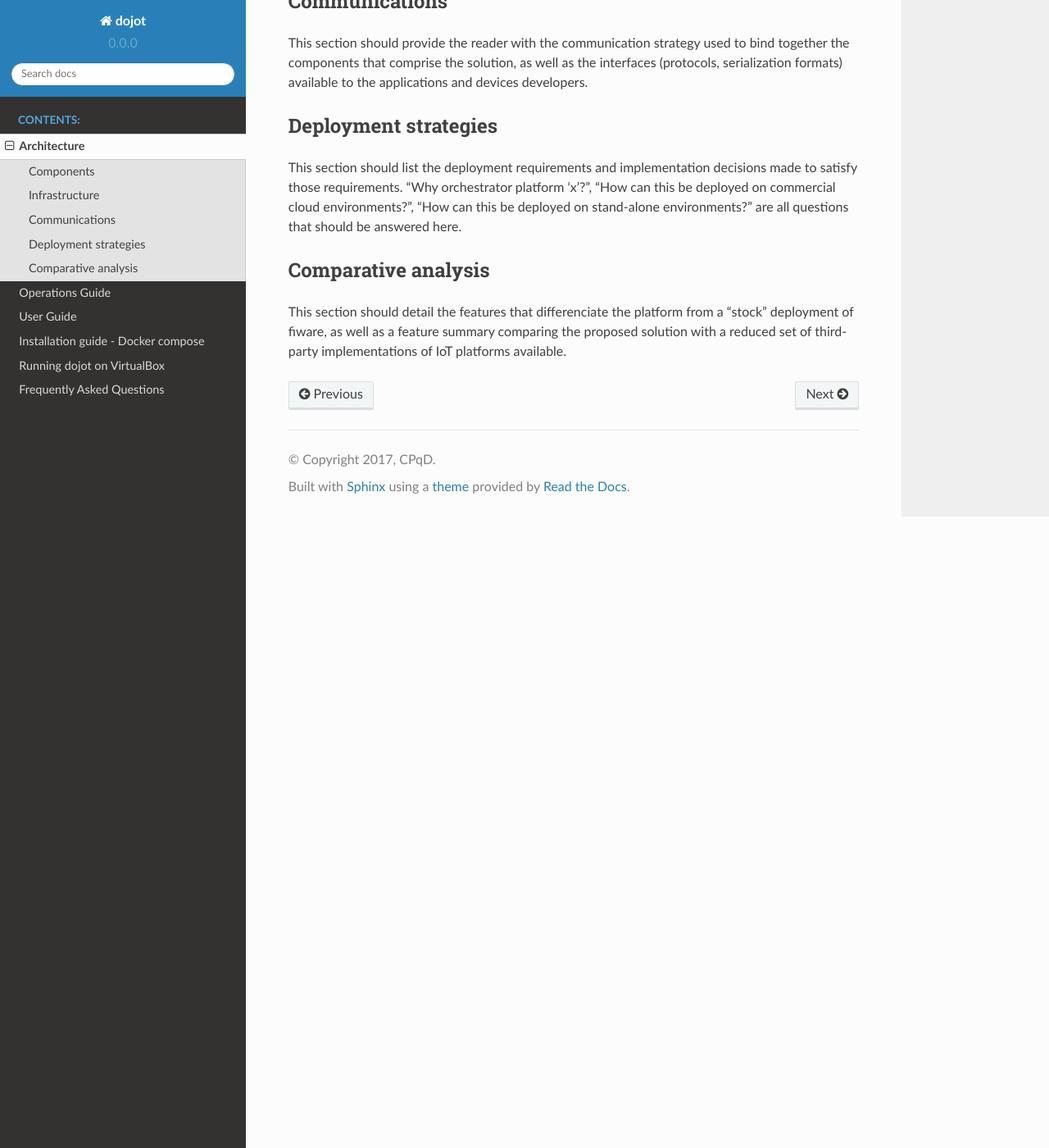
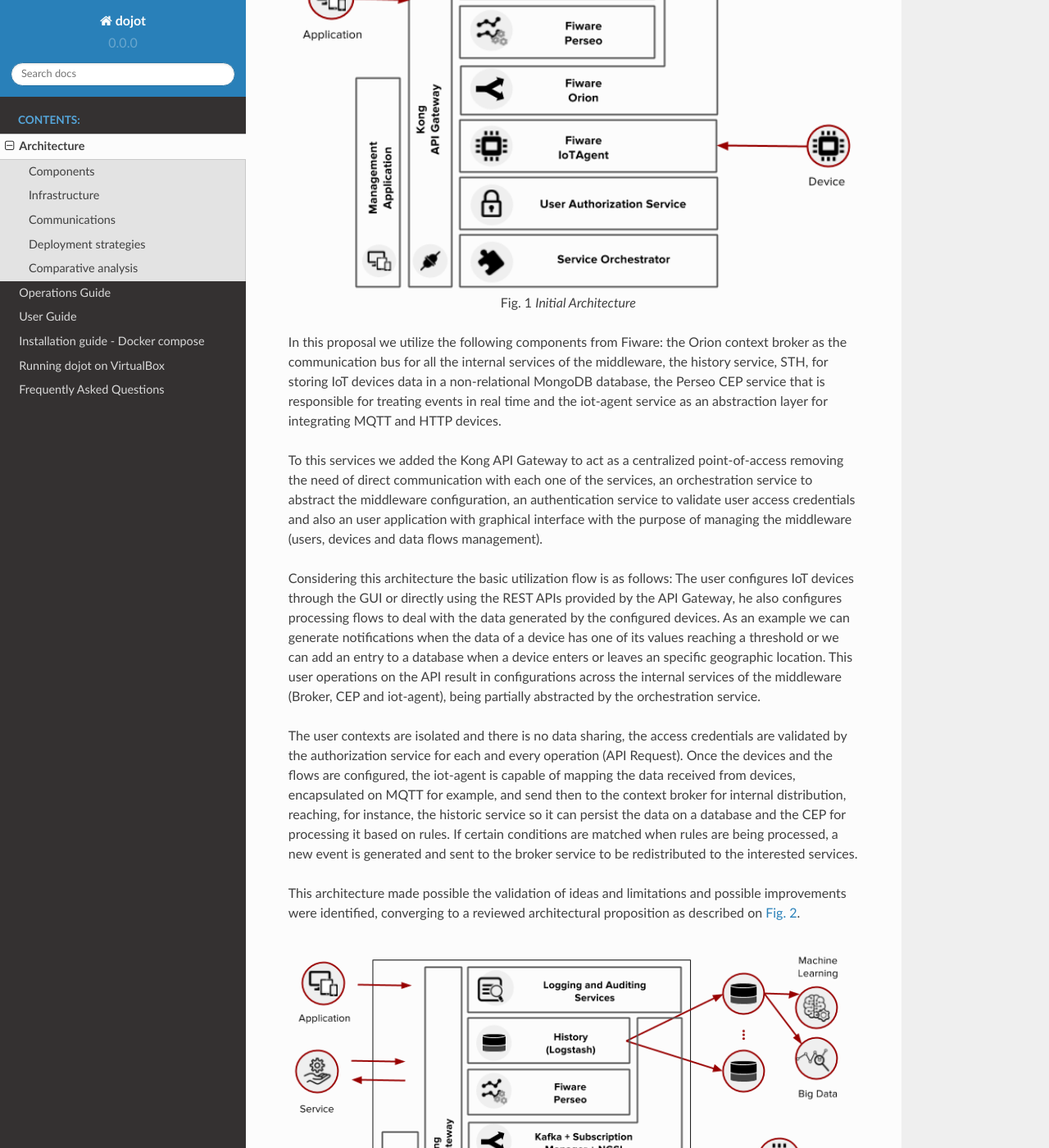
Before and after one commit to dojot/docs, a Sphinx documentation site: the page built from source/architecture.rst, in a window 1280 px wide and 1400 px high, scrolled down 995 px. Shown: the whole window at 82% size. Built offline with Sphinx 7.4.7 and the Read the Docs theme 2.0.0, drawn with Linux system fonts in a browser that asks for light colours; some of the changed text lies outside the part shown.

Commit message:
Adds initial description of the architecture and its components

```diff
--- a/source/architecture.rst
+++ b/source/architecture.rst
@@ -18,6 +18,61 @@
 This section should describe - in high level - the components that comprise the solution, giving
 the reader enough detail to understand the responsabilities of the components, the technologies
 involved in its design and implementation and its relation with its peers.
+
+With the idea of utilizing open-source and consolidated components, as a starting point for the dojot IoT middleware we
+adopted the european project Fiware (FIWARE, 2016). The solutions developed from this framework followed a micro-services
+architecture, having as the main component a context broker that is responsible for redistributing events among services
+that are part of the middleware.
+
+The first architecture proposal took into account a basic group of Fiware services together with new services, developed
+in the scope of this project, having as the main purpose, increasing the usability of the dojot platform. This initial
+architecture can be seen on :numref:`old_arch`.
+
+.. _old_arch:
+.. figure:: images/old_architecture.png
+    :width: 100%
+    :align: center
+    :alt: Initial Architecture based on the Fiware project
+
+    Initial Architecture
+
+In this proposal we utilize the following components from Fiware: the Orion context broker as the communication bus for
+all the internal services of the middleware, the history service, STH, for storing IoT devices data in a non-relational
+MongoDB database, the Perseo CEP service that is responsible for treating events in real time and the iot-agent service
+as an abstraction layer for integrating MQTT and HTTP devices.
+
+To this services we added the Kong API Gateway to act as a centralized point-of-access removing the need of direct
+communication with each one of the services, an orchestration service to abstract the middleware configuration, an
+authentication service to validate user access credentials and also an user application with graphical interface with
+the purpose of managing the middleware (users, devices and data flows management).
+
+Considering this architecture the basic utilization flow is as follows: The user configures IoT devices through the
+GUI or directly using the REST APIs provided by the API Gateway, he also configures processing flows to deal with the
+data generated by the configured devices. As an example we can generate notifications when the data of a device has one
+of its values reaching a threshold or we can add an entry to a database when a device enters or leaves an specific
+geographic location. This user operations on the API result in configurations across the internal services of the
+middleware (Broker, CEP and iot-agent), being partially abstracted by the orchestration service.
+
+The user contexts are isolated and there is no data sharing, the access credentials are validated by the authorization
+service for each and every operation (API Request). Once the devices and the flows are configured, the iot-agent is
+capable of mapping the data received from devices, encapsulated on MQTT for example, and send then to the context broker
+for internal distribution, reaching, for instance, the historic service so it can persist the data on a database and the
+CEP for processing it based on rules. If certain conditions are matched when rules are being processed, a new event is
+generated and sent to the broker service to be redistributed to the interested services.
+
+This architecture made possible the validation of ideas and limitations and possible improvements were identified,
+converging to a reviewed architectural proposition as described on :numref:`new_arch`.
+
+.. _new_arch:
+.. figure:: images/new_architecture.png
+    :width: 100%
+    :align: center
+    :alt: Revised dojot Architecture
+
+    Revised Architecture
+
+More detailed and updated information can be found on the `dojot Github repository <https://github.com/dojot>`_.
+
 
 Infrastructure
 --------------
--- a/source/conf.py
+++ b/source/conf.py
@@ -180,3 +180,5 @@
 
 #
 locale_dirs = ['locale/'] # path is example but recommended
+
+numfig = True
```
Also changed, not shown: source/images/new_architecture.png (added), source/images/old_architecture.png (added), 1 other file.
